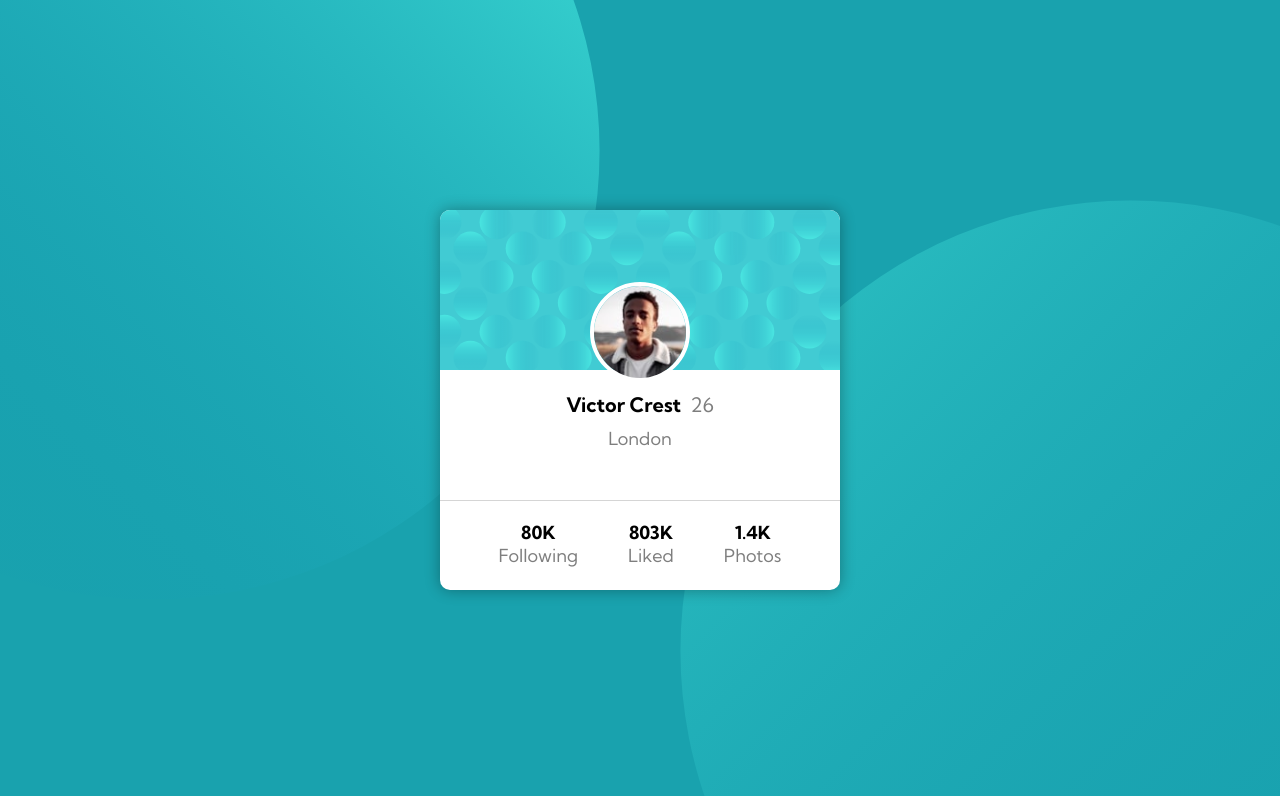
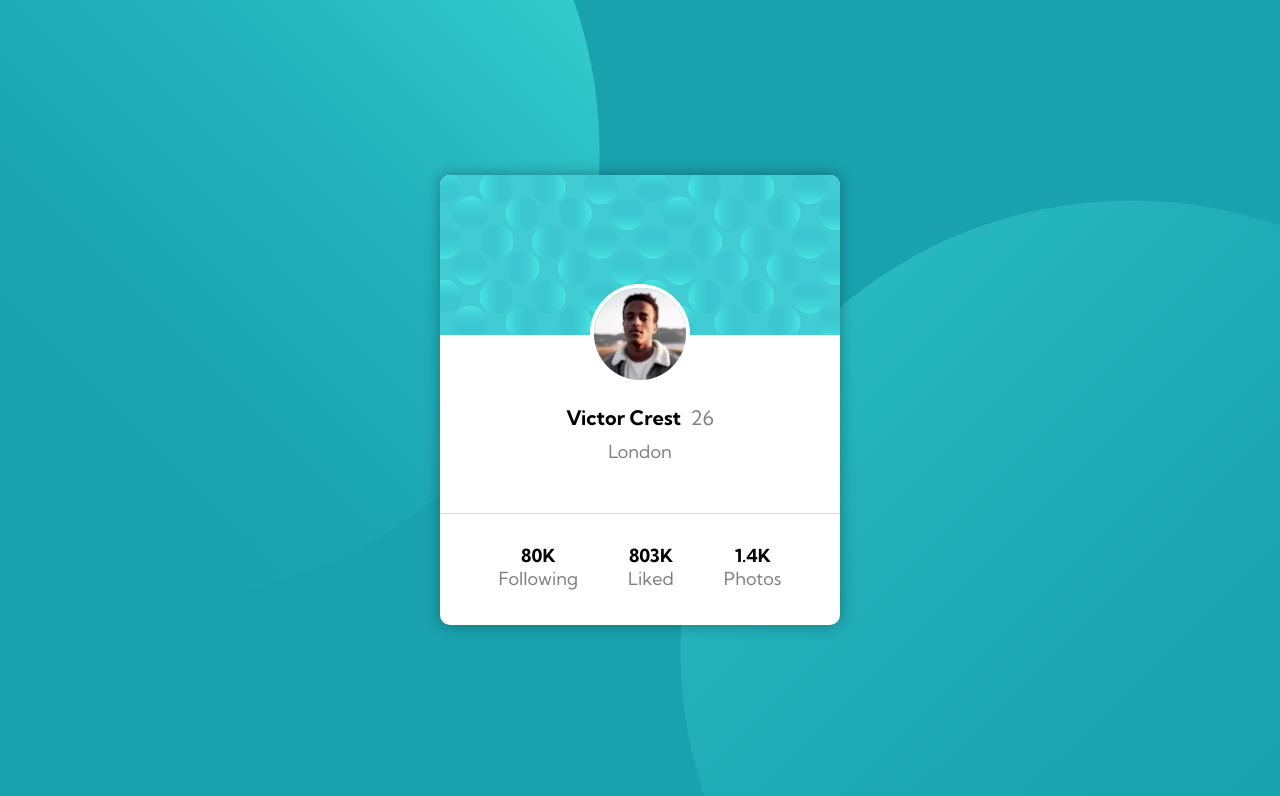
Before and after one commit to alcias4/card-profile, a plain HTML site: page index.html in a window 1280 px wide. Drawn offline with Linux system fonts and the light colour scheme.

Commit message:
arreglos commit

```diff
--- a/index.html
+++ b/index.html
@@ -7,7 +7,7 @@
   <link rel="preconnect" href="https://fonts.googleapis.com">
   <link rel="preconnect" href="https://fonts.gstatic.com" crossorigin>
   <link href="https://fonts.googleapis.com/css2?family=Kumbh+Sans:wght@400;500;600;700;800;900&display=swap" rel="stylesheet">
-  <title>Document</title>
+  <title>Card Profile</title>
 </head>
 <body>
   <main>
--- a/style.css
+++ b/style.css
@@ -36,7 +36,7 @@ main {
 
 .card-profile {
   width: 350px;
-  height: 380px;
+  height: 450px;
   background-color: #ffffff;
   z-index: 100;
   border-radius: 10px;
@@ -76,7 +76,7 @@ main {
 
 .img-profile {
   position: absolute;
-  bottom: -20px;
+  bottom: -29px;
   width: 100px;
   height: 100px;
   border-radius: 50%;
@@ -86,7 +86,7 @@ main {
 .info-card {
   display: flex;
   flex-direction: column;
-  padding-top: 30px;
+  padding-top: 50px;
   align-items: center;
 }
 
@@ -109,7 +109,7 @@ main {
 .count-profile {
   display: flex;
   margin-top: 10px;
-  padding-top: 20px;
+  padding-top: 30px;
   width: 100%;
   list-style: none;
   justify-content: center;
@@ -143,6 +143,11 @@ main {
   }
 }
 
+@media (width < 1176px) {
+  .img-profile {
+    bottom: -10px;
+  }
+}
 @media (width > 1870px) {
   .bg-img-bottom,
   .bg-img-top {
```
